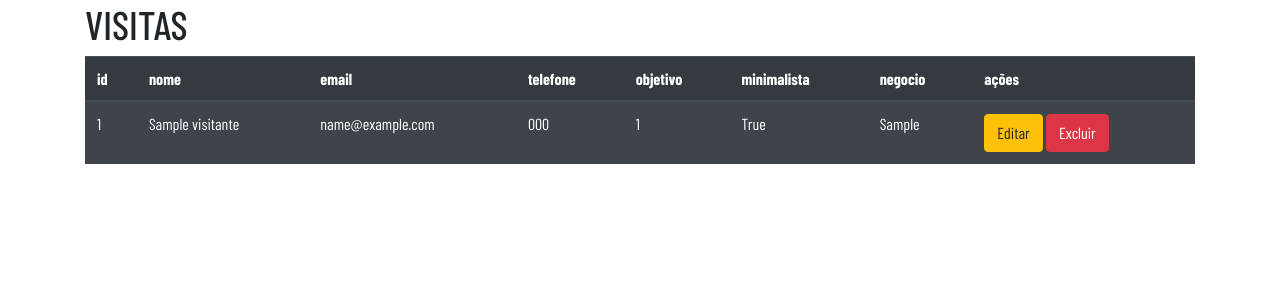
After one commit to duzi5/greenrocket_Flask, a Flask app: page /listaVisitantes in a window 1280 px wide. The commit adds this page. Shown: the top 300 px of the page. Run offline with Flask 2, Linux system fonts and the light colour scheme; tables that the repository leaves empty hold one stand-in row (values such as "Sample post"); some libraries are stand-ins or nearby versions; some web fonts are replaced.

Commit message:
criando uma lista de visitas

```diff
--- a/app/__init__.py
+++ b/app/__init__.py
@@ -1,6 +1,9 @@
+from crypt import methods
+import email
 from ensurepip import bootstrap
+from app.models.VisitanteModel import VisitanteModel
 from flask_restful import Api
-from flask import Blueprint, Flask, render_template
+from flask import Blueprint, Flask, render_template, request
 from app.resources.usuarios import User, Usuarios, UserRegister, UserLogin
 from flask_login import LoginManager
 from app.models import UserModel
@@ -13,7 +16,7 @@ from werkzeug.middleware.proxy_fix import ProxyFix
 
 app = Flask(__name__)
 
-
+banco.init_app(app)
 
 app.config['SQLALCHEMY_DATABASE_URI'] = 'postgresql://dfkzaikcvapuga:53a950cc262dfa0976e626087e8cfc978bdc9295fcffa70acee3a06f662d4c28@ec2-52-200-215-149.compute-1.amazonaws.com:5432/d9utdggln4gbf6'
 app.config['SQLALCHEMY_TRACK_MODIFICATIONS'] = False
@@ -25,6 +28,7 @@ login_manager.login_view = 'login'
 
 bootstrap = Bootstrap(app)
 
+visitantes = ''
 
 @login_manager.user_loader
 def load_user(session_token):
@@ -48,9 +52,33 @@ def index():
 def cadastro():
     return render_template("cadastro.html")
 
-@app.route("/questionario")
+@app.route("/questionario", methods=["GET", "POST"])
 def questionario():
     return render_template("questionario.html")
 
+@app.route('/visitas', methods=['POST', 'UPDATE'])
+def visitas():
+    if request.method == "POST" or "UPDATE":
+        dados = {
+            "nome" : request.form.get('nome'),
+            "email" : request.form.get('email'),
+            "telefone" : request.form.get('telefone'),
+            "objetivo" : request.form.get('objetivo'),
+            "minimalista" : request.form.get('minimalista'),
+            "negocio" : request.form.get("negocio")
+        }
+        visitante = VisitanteModel(**dados)
+        visitante.save_user()
 
-# from app.controllers import defaults
+    def atualiza(id):
+        selecionado = visitante.query.filter_by(id=id)
+        selecionado.session.add(**dados)
+        selecionado.session.commit()
+
+    return render_template("visitas.html")
+
+
+@app.route("/listaVisitantes", methods=["POST", "GET", "UPDATE"])
+def ListaVisitante():
+    visitantes = VisitanteModel.query.all()
+    return render_template('listaVisitantes.html', visitantes = visitantes)
--- a/app/models/VisitanteModel.py
+++ b/app/models/VisitanteModel.py
@@ -1,4 +1,4 @@
-from alchemy import banco
+from Alchemy import banco
 
 class VisitanteModel(banco.Model):
     __tablename__ = 'visitantes'
@@ -6,7 +6,7 @@ class VisitanteModel(banco.Model):
     nome = banco.Column(banco.String(80))
     email = banco.Column(banco.String(80))
     telefone = banco.Column(banco.String(11))
-    objetivo = banco.Column(banco.Integer80)
+    objetivo = banco.Column(banco.Integer)
     minimalista = banco.Column(banco.Boolean)
     negocio = banco.Column(banco.String(80))
 
--- /dev/null
+++ b/app/templates/listaVisitantes.html
@@ -0,0 +1,50 @@
+
+{% extends 'base.html' %}
+
+{% block content %}
+<div class="container">
+    <h1>VISITAS</h1>
+
+    <table class="table table-dark table-striped table-hover">
+        <thead>
+            <tr>
+                <th>id</th>
+                <th>nome</th>
+                <th>email</th>
+                <th>telefone</th>
+                <th>objetivo</th>
+                <th>minimalista</th>
+                <th>negocio</th>
+                <th>ações</th>
+            </tr>
+        </thead>
+        <tbody>
+            {% for visitante in visitantes %}
+            <tr>
+                <td>{{ visitante.id }}</td>
+                <td>{{ visitante.nome }}</td>
+                <td>{{ visitante.email }}</td>
+                <td>{{ visitante.telefone }}</td>
+                <td>{{ visitante.objetivo }}</td>
+                <td>{{ visitante.minimalista }}</td>
+                <td>{{ visitante.negocio }}</td>
+                <td> <button action="atualiza()" formmethod="UPDATE" class="btn btn-warning">Editar</button> <button  class="btn btn-danger">Excluir</button></td>
+            </tr>
+            {% endfor %}
+
+        </tbody>
+
+
+
+
+    </table>
+
+</div>
+
+
+
+
+
+<ul>
+</ul>
+{% endblock %}
--- a/run.py
+++ b/run.py
@@ -6,6 +6,7 @@ from Alchemy import banco
 
 banco.init_app(app)
 with app.app_context():
+    banco.init_app(app)
     banco.create_all()
 if __name__ == "__main__":
     app.run(debug = True)
```
Also changed, not shown: app/templates/questionario.html (+8 -8 lines), app/templates/visitas.html (added).
